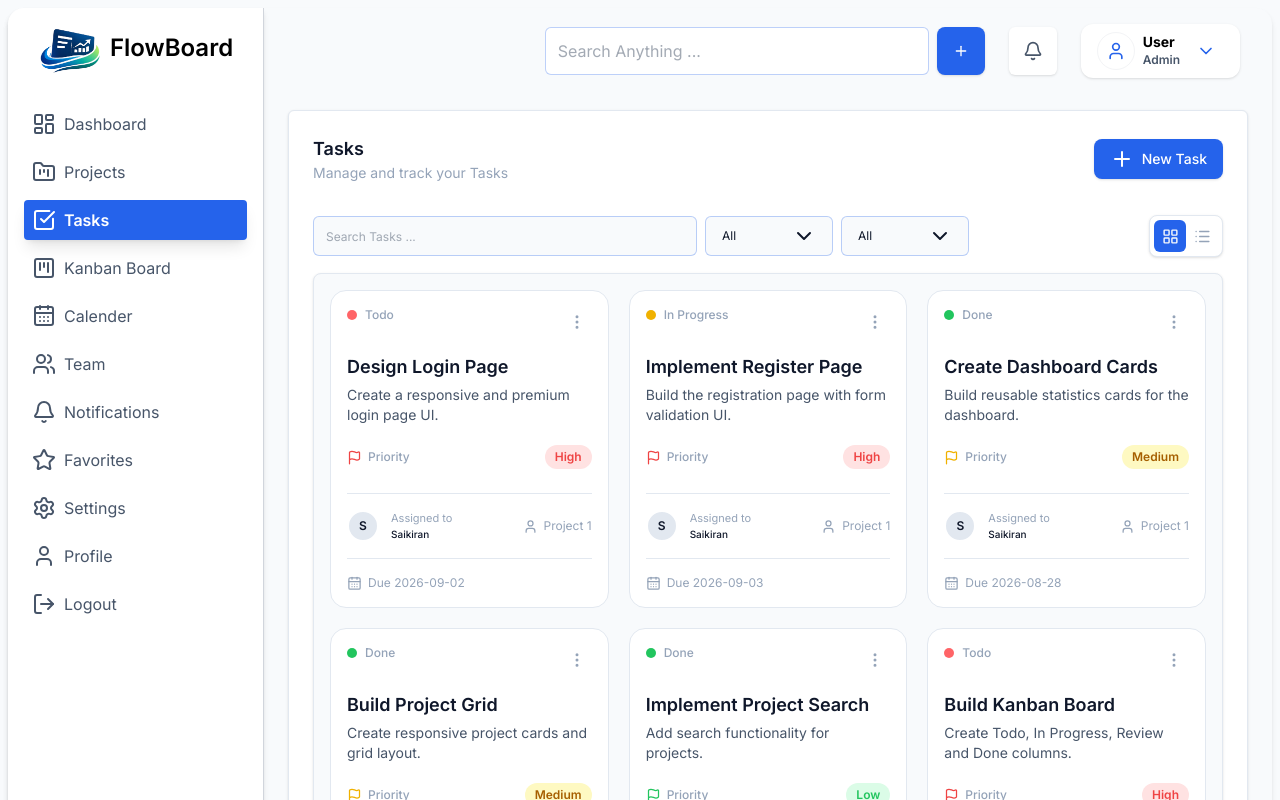
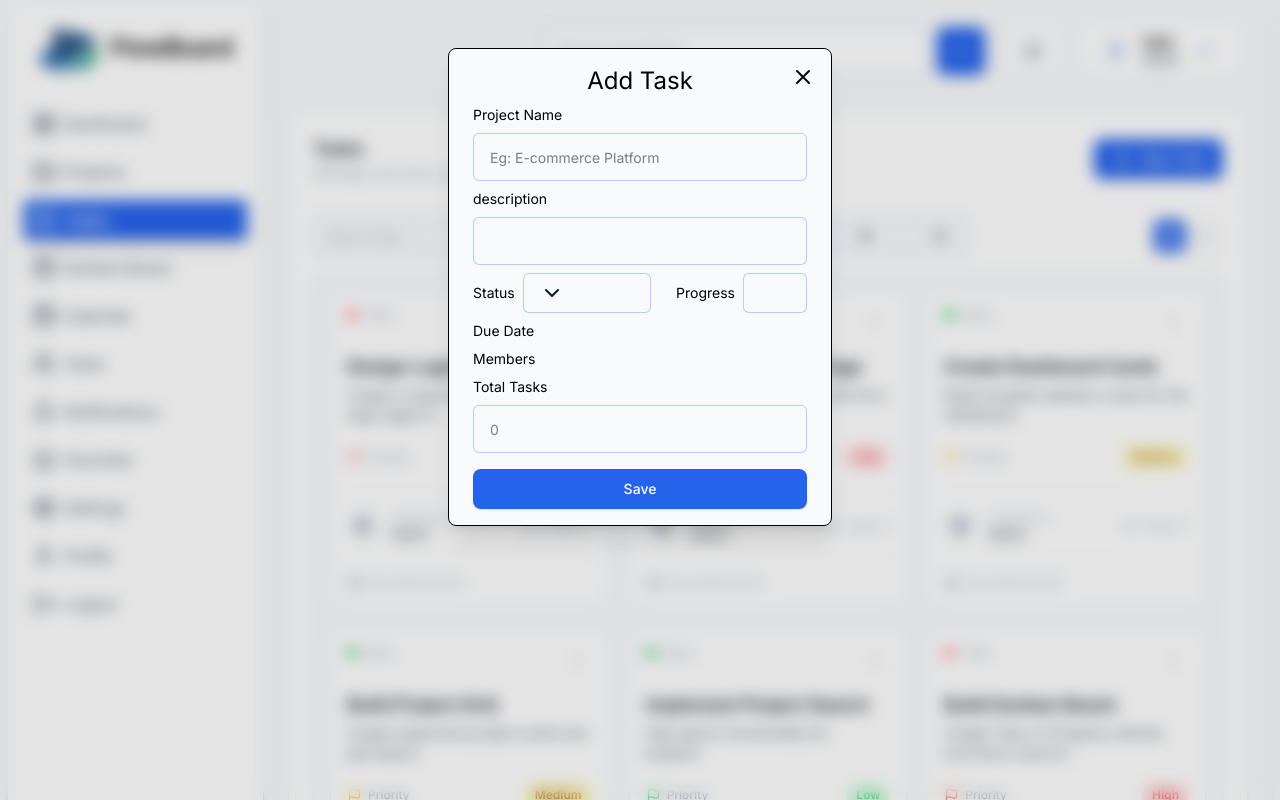
Before and after one commit to Saikiran-Srichurnam/FlowBoard, a React (Vite) app: page /tasks in a window 1280 px wide. Both pictures are taken after a click on the button "New Task". Shown: the top 800 px of the page. Built offline with nearby package versions, Linux system fonts and the light colour scheme.

Commit message:
added add new task modal

```diff
--- /dev/null
+++ b/src/components/task/AddNewTaskModal.jsx
@@ -0,0 +1,93 @@
+import { ChevronDown, X } from "lucide-react"
+import Input from "../ui/Input/Input"
+import Button from "../ui/Button"
+import { useState } from "react"
+
+function AddNewTaskModal() {
+
+  const [isOpen, setIsOpen] = useState(false)
+
+  return (
+    <div className="fixed inset-0 z-50 flex items-start justify-center pt-[6vh]">
+      {/* Background overlay */}
+      <div className="absolute inset-0 bg-black/10 backdrop-blur-sm"/>
+
+      {/* Modal */}
+      <div className="relative z-10 w-full max-w-sm px-6 py-4 text-black bg-background border rounded-lg shadow-xl space-y-2 overflow-hidden text-sm">
+
+        <button className='absolute right-4 top-4'><X size={24} /></button>
+        <h1 className='text-center text-2xl'>Add Task</h1>
+        <div className='flex flex-col gap-2'>
+          <Input
+            type="text"
+            label="Project Name"
+            placeholder="Eg: E-commerce Platform"
+            required
+          />
+          <Input
+            type="text"
+            label="description"
+          />
+
+          <div className='flex justify-between items-center gap-6'>
+            <div className="flex justify-center items-center gap-2">
+              {/* status button */}
+              <h2 >Status</h2>
+              <div>
+                {/* Selected value */}
+                <button id='All Projects'
+                  className="flex justify-between items-center h-10 text-heading text-xs md:text-sm bg-background w-24 lg:w-32 focus-visible:bg-background rounded-md border border-primary/30 outline-none px-4 py-2 focus:border-primary/30 focus:ring-2 focus:ring-primary/10 cursor-pointer"
+                >
+                  {/* <span>{optionSelect}</span> */}
+                  <ChevronDown size={24} className={`transition-transform transform duration-300 ${isOpen ? "rotate-180" : ""}`} />
+                </button>
+
+                {isOpen && (
+                  <ul
+                    className="absolute mt-2 w-48 flex flex-col z-50 rounded-md border border-primary/10 bg-background shadow-md
+          ">
+                  </ul>
+                )}
+              </div>
+            </div>
+
+            {/* progress */}
+            <div className='flex justify-center items-center gap-2'>
+              <label htmlFor="progress">Progress</label>
+              <input
+                id='progress'
+                type="text"
+                min={0}
+                max={100}
+                className='bg-background rounded-md border border-primary/30 focus-visible:ring-1 focus-visible:border-primary/50 outline-none px-4 py-2 w-16 h-10'
+              />
+            </div>
+
+          </div>
+          <div className='flex items-center gap-2'>
+            <h2>Due Date</h2>
+            {/* <p>{getDueDate()}</p> */}
+          </div>
+          <div className=''>
+            <h2>Members</h2>
+            <div className='grid grid-cols-3 space-x-2'>
+            </div>
+          </div>
+        </div>
+
+        {/* tasks */}
+        <Input
+          type="text"
+          label="Total Tasks"
+          min={0}
+          placeholder={0}
+          required
+        />
+        <Button className="w-full mt-2">Save</Button>
+      </div>
+    </div>
+
+  )
+}
+
+export default AddNewTaskModal
--- a/src/components/task/TasksCard.jsx
+++ b/src/components/task/TasksCard.jsx
@@ -16,12 +16,6 @@ function TasksCard({
   dueDate,
 }) {
 
-  console.log("TASK CARD:", {
-    title,
-    assignee,
-    isArray: Array.isArray(assignee),
-    length: assignee?.length,
-  });
   return (
     <div
       id={id}
--- a/src/components/task/TasksHeader.jsx
+++ b/src/components/task/TasksHeader.jsx
@@ -1,6 +1,7 @@
 import { useState } from "react"
 import Button from "../ui/Button"
 import { Plus } from "lucide-react"
+import AddNewTaskModal from "./AddNewTaskModal"
 
 function TasksHeader() {
 
@@ -20,8 +21,8 @@ function TasksHeader() {
       </div>
       <Button onClick={handleAddTaskBtn} ><Plus size={24} />New Task</Button>
 
-      {/* conditional rendering of modal
-      {showModal && <AddNewProjectModal />} */}
+      {/* conditional rendering of modal */}
+      {showModal && <AddNewTaskModal />}
     </section >
   )
 }
```
Also changed, not shown: src/components/task/index.js (+7 -2 lines).
